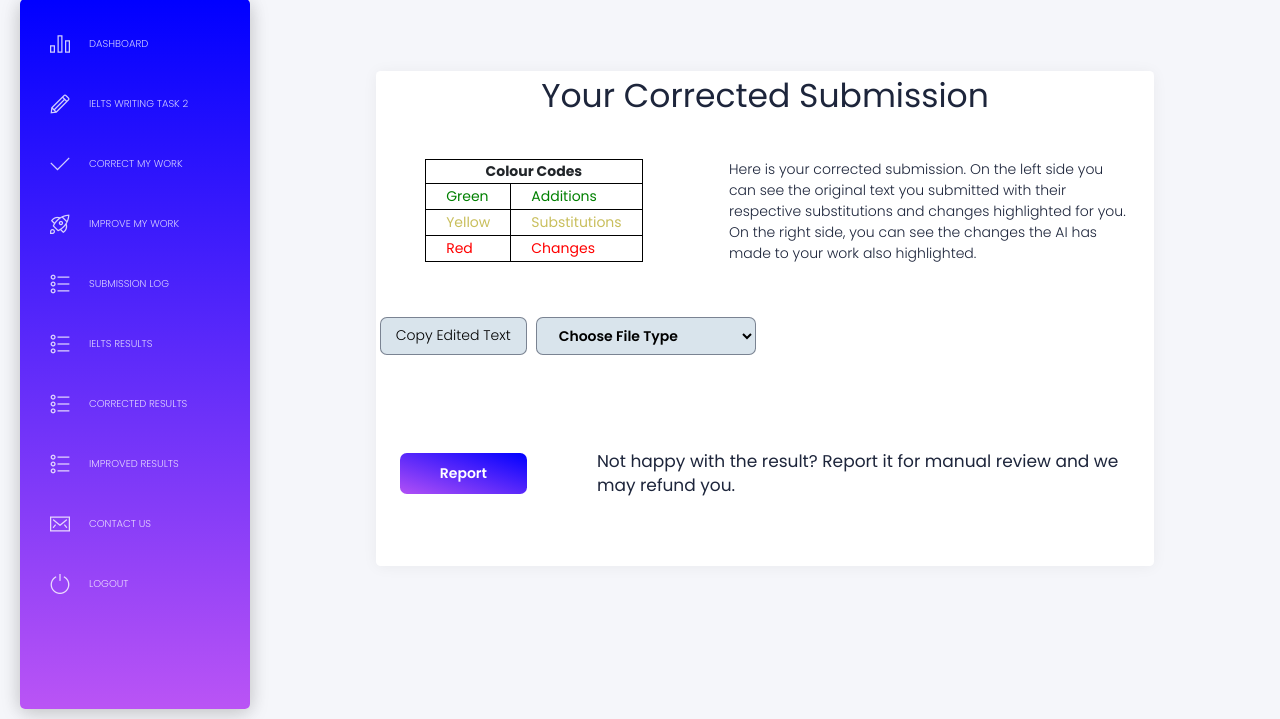
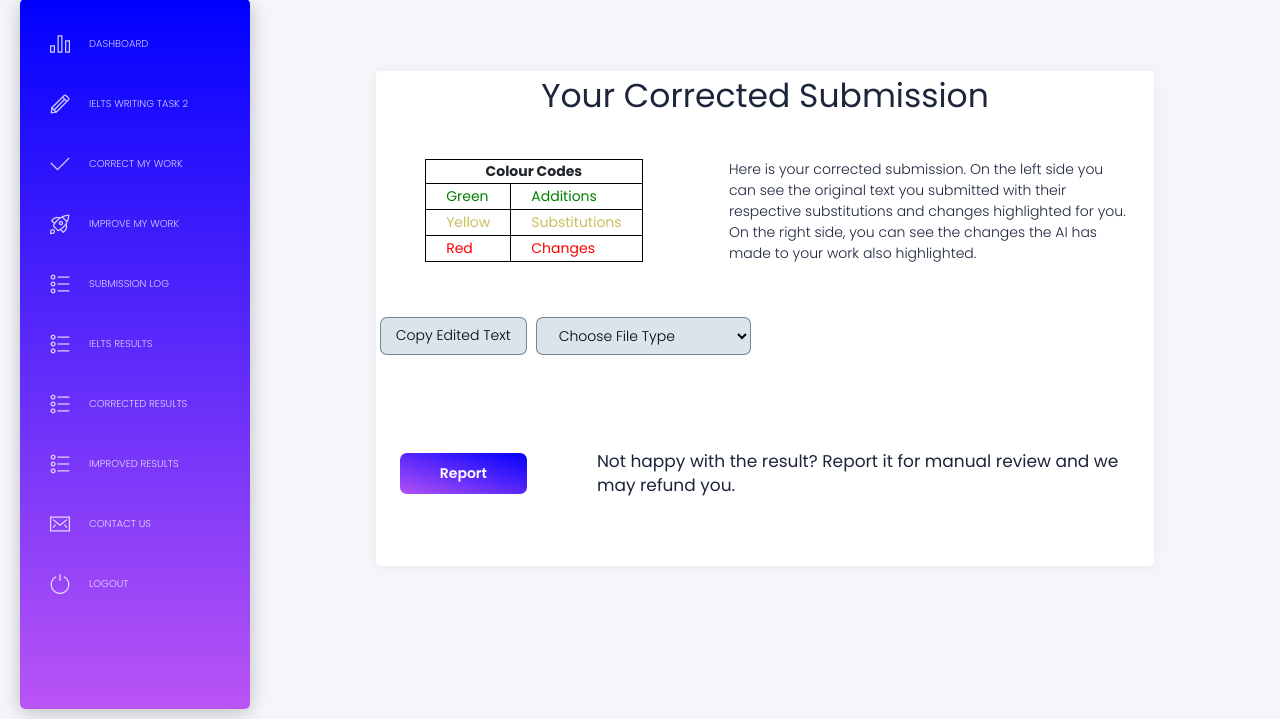
Before and after one commit to nickrogerson1/linguoai-git, a Django app: template members/templates/members/home/corrected-form-success.html in a window 1280 px wide. Shown: the part 81-800 px from the top of the page. Run offline with Django 4.2, Linux system fonts and the light colour scheme; the template is opened without the code that fills it, so the values that code supplies are empty; some libraries are stand-ins or nearby versions.

Commit message:
Submission Log Update

```diff
--- a/members/templates/members/home/corrected-form-success.html
+++ b/members/templates/members/home/corrected-form-success.html
@@ -55,7 +55,7 @@
     color: black;
     background-color: #d9e4ec;
     font-size: 0.875rem;
-    font-weight: 600;
+    font-weight: 300;
     appearance: menulist;
 }
 </style>
```
Also changed, not shown: members/consumers.py (+1 -7 lines).
